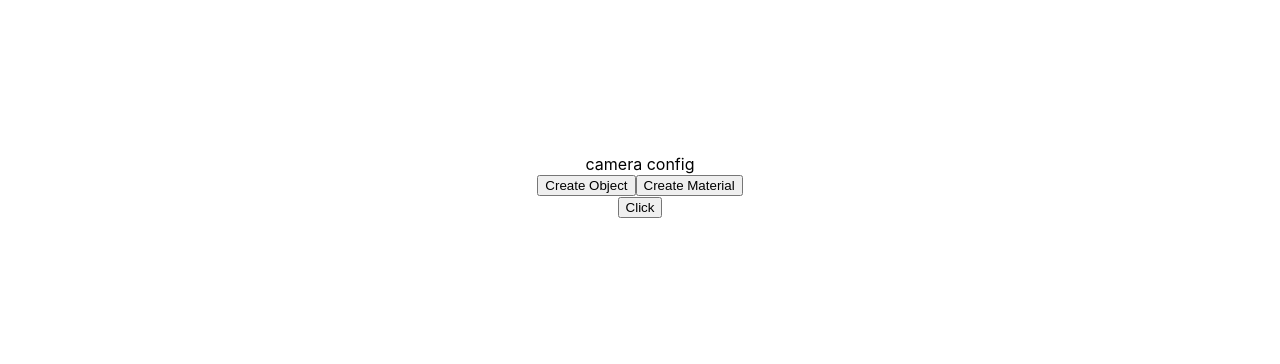
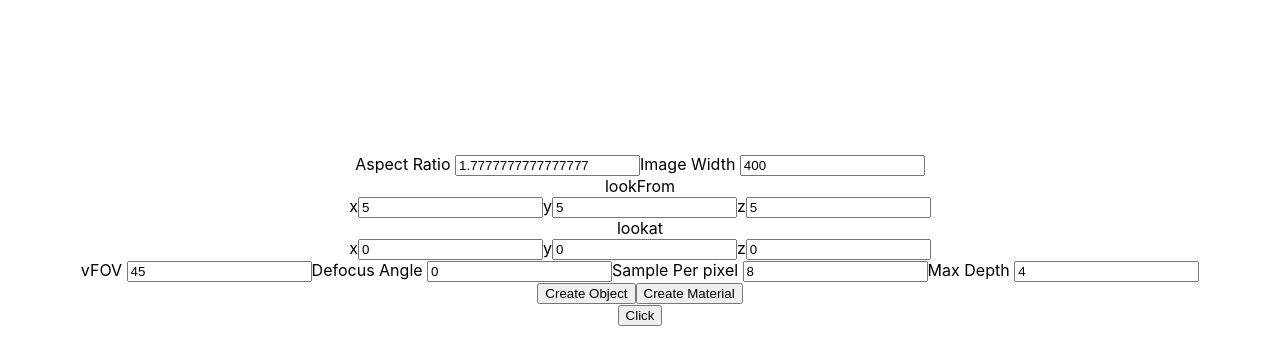
Before and after one commit to neerajsurjaye/sprt, a React (Create React App) app in the folder src/frontend/: page / in a window 1280 px wide. Shown: the top 364 px of the page. Built offline with nearby package versions, Linux system fonts and the light colour scheme.

Commit message:
Added Ability to configure camera from UI

```diff
--- a/src/frontend/src/App.jsx
+++ b/src/frontend/src/App.jsx
@@ -36,11 +36,10 @@ function App() {
     // });
 
     let [response, setResponse] = useState(null);
+    let [config, setConfig] = useState({});
 
     let reRender = () => {
-        // setResponse("red");
-        window.sprt
-            .render({
+        let requestConfig = {
             world: [
                 {
                     objectType: "sphere",
@@ -78,7 +77,6 @@ function App() {
                 },
                 {
                     objectType: "sphere",
-                        // location : {x : 0 , y : -10000 , z : 0},
                     locx: 0,
                     locy: -10000,
                     locz: 0,
@@ -99,17 +97,25 @@ function App() {
                 defocusAngle: 0,
                 maxDepth: 8,
             },
-            })
-            .then((res) => {
+        };
+
+        if (config.camera) requestConfig.camera = config.camera;
+
+        console.log({ requestConfig });
+        window.sprt.render(requestConfig).then((res) => {
             console.log("app.jsx rerender", res);
             setResponse(res);
         });
     };
 
+    useEffect(() => {
+        console.log(config);
+    }, [config]);
+
     return (
         <div className="App">
             <Canvas res={response}></Canvas>
-            <ConfigForm></ConfigForm>
+            <ConfigForm useConfig={[config, setConfig]}></ConfigForm>
             <button onClick={reRender}>Click</button>
         </div>
     );
--- /dev/null
+++ b/src/frontend/src/Components/CameraConfig.jsx
@@ -0,0 +1,163 @@
+import { useEffect, useState } from "react";
+
+const CameraConfig = (props) => {
+    let [config, setConfig] = props.useConfig;
+
+    let [cameraConfig, setCameraConfig] = useState({
+        aspectRatio: 16 / 9,
+        imageWidth: 400,
+        vfov: 45,
+        defocusAngle: 0,
+        samplePerPixel: 8,
+        maxDepth: 4,
+        lookFrom: { x: 5, y: 5, z: 5 },
+        lookAt: { x: 0, y: 0, z: 0 },
+    });
+
+    const updateCameraConfig = (event) => {
+        let name = event.target.name;
+        let newCameraConfig = { ...cameraConfig };
+        newCameraConfig[name] = Number(event.target.value);
+        setCameraConfig(newCameraConfig);
+    };
+
+    const updateCameraConfigVectors = (event) => {
+        let name = event.target.name;
+        let configName = name.split("-")[0];
+        let configCoordinateName = name.split("-")[1];
+        let newCameraConfig = { ...cameraConfig };
+
+        newCameraConfig[configName][configCoordinateName] = Number(
+            event.target.value
+        );
+        setCameraConfig(newCameraConfig);
+    };
+
+    useEffect(() => {
+        let newConfig = { ...config };
+        newConfig["camera"] = cameraConfig;
+        setConfig(newConfig);
+    }, [cameraConfig]);
+
+    return (
+        <div className="camera-config">
+            <label htmlFor="aspectRatio">
+                Aspect Ratio{" "}
+                <input
+                    type="number"
+                    name="aspectRatio"
+                    value={cameraConfig.aspectRatio}
+                    onChange={updateCameraConfig}
+                />
+            </label>
+
+            <label htmlFor="imageWidth">
+                Image Width{" "}
+                <input
+                    type="number"
+                    name="imageWidth"
+                    value={cameraConfig.imageWidth}
+                    onChange={updateCameraConfig}
+                />
+            </label>
+
+            <div>
+                <label>lookFrom</label>
+
+                <div className="color">
+                    <label>x</label>
+                    <input
+                        type="number"
+                        value={cameraConfig.lookFrom.x}
+                        name="lookFrom-x"
+                        onChange={updateCameraConfigVectors}
+                    />
+                    <label>y</label>
+                    <input
+                        type="number"
+                        value={cameraConfig.lookFrom.y}
+                        name="lookFrom-y"
+                        onChange={updateCameraConfigVectors}
+                    />
+                    <label>z</label>
+                    <input
+                        type="number"
+                        value={cameraConfig.lookFrom.z}
+                        name="lookFrom-z"
+                        onChange={updateCameraConfigVectors}
+                    />
+                </div>
+            </div>
+
+            <div>
+                <label>lookat</label>
+
+                <div className="color">
+                    <label>x</label>
+                    <input
+                        type="number"
+                        value={cameraConfig.lookAt.x}
+                        name="lookAt-x"
+                        onChange={updateCameraConfigVectors}
+                    />
+                    <label>y</label>
+                    <input
+                        type="number"
+                        value={cameraConfig.lookAt.y}
+                        name="lookAt-y"
+                        onChange={updateCameraConfigVectors}
+                    />
+                    <label>z</label>
+                    <input
+                        type="number"
+                        value={cameraConfig.lookAt.z}
+                        name="lookAt-z"
+                        onChange={updateCameraConfigVectors}
+                    />
+                </div>
+            </div>
+
+            <label htmlFor="vFOV">
+                vFOV{" "}
+                <input
+                    type="number"
+                    name="vfov"
+                    value={cameraConfig.vfov}
+                    onChange={updateCameraConfig}
+                />
+            </label>
+
+            <label htmlFor="defocusAngle">
+                Defocus Angle{" "}
+                <input
+                    type="text"
+                    name="defocusAngle"
+                    value={cameraConfig.defocusAngle}
+                    onChange={updateCameraConfig}
+                />
+            </label>
+
+            <label htmlFor="samplePerPixel">
+                Sample Per pixel{" "}
+                <input
+                    type="text"
+                    name="samplePerPixel"
+                    value={cameraConfig.samplePerPixel}
+                    onChange={updateCameraConfig}
+                />
+            </label>
+
+            <label htmlFor="maxDepth">
+                Max Depth{" "}
+                <input
+                    type="text"
+                    name="maxDepth"
+                    value={cameraConfig.maxDepth}
+                    onChange={updateCameraConfig}
+                />
+            </label>
+        </div>
+    );
+};
+
+export default CameraConfig;
--- a/src/frontend/src/Components/Canvas.jsx
+++ b/src/frontend/src/Components/Canvas.jsx
@@ -7,7 +7,7 @@ const Canvas = (props) => {
     useEffect(() => {
         //todo props should set the data of canvas
 
-        if (!canvasRef || !canvasRef.current || !res) return;
+        if (!canvasRef?.current || !res) return;
 
         const canvas = canvasRef.current;
         canvas.width = res.width;
--- a/src/frontend/src/Components/ConfigForm.jsx
+++ b/src/frontend/src/Components/ConfigForm.jsx
@@ -1,8 +1,11 @@
 import { useState } from "react";
 import CreateObject from "./CreateObject";
 import CreateMaterial from "./CrerateMaterial";
+import CameraConfig from "./CameraConfig";
 
-const ConfigForm = () => {
+const ConfigForm = (props) => {
+    let [config, setConfig] = props.useConfig;
+
     let [objectConfigs, setObjectConfigs] = useState([]);
     let [materialConfigs, setMaterialConfigs] = useState([]);
 
@@ -20,8 +23,7 @@ const ConfigForm = () => {
     return (
         <form className="config-form">
             <div className="camera-config">
-                {/* caemra config */}
-                camera config
+                <CameraConfig useConfig={props.useConfig}></CameraConfig>
             </div>
 
             <div className="config-create">
--- a/src/frontend/src/Components/Lambertian.jsx
+++ b/src/frontend/src/Components/Lambertian.jsx
@@ -1,4 +1,4 @@
-let Lambertian = () => {
+const Lambertian = () => {
     return (
         <div action="lambertian-form">
             <label>Color</label>
```
Lines whose indentation alone changed are shown as unchanged.
